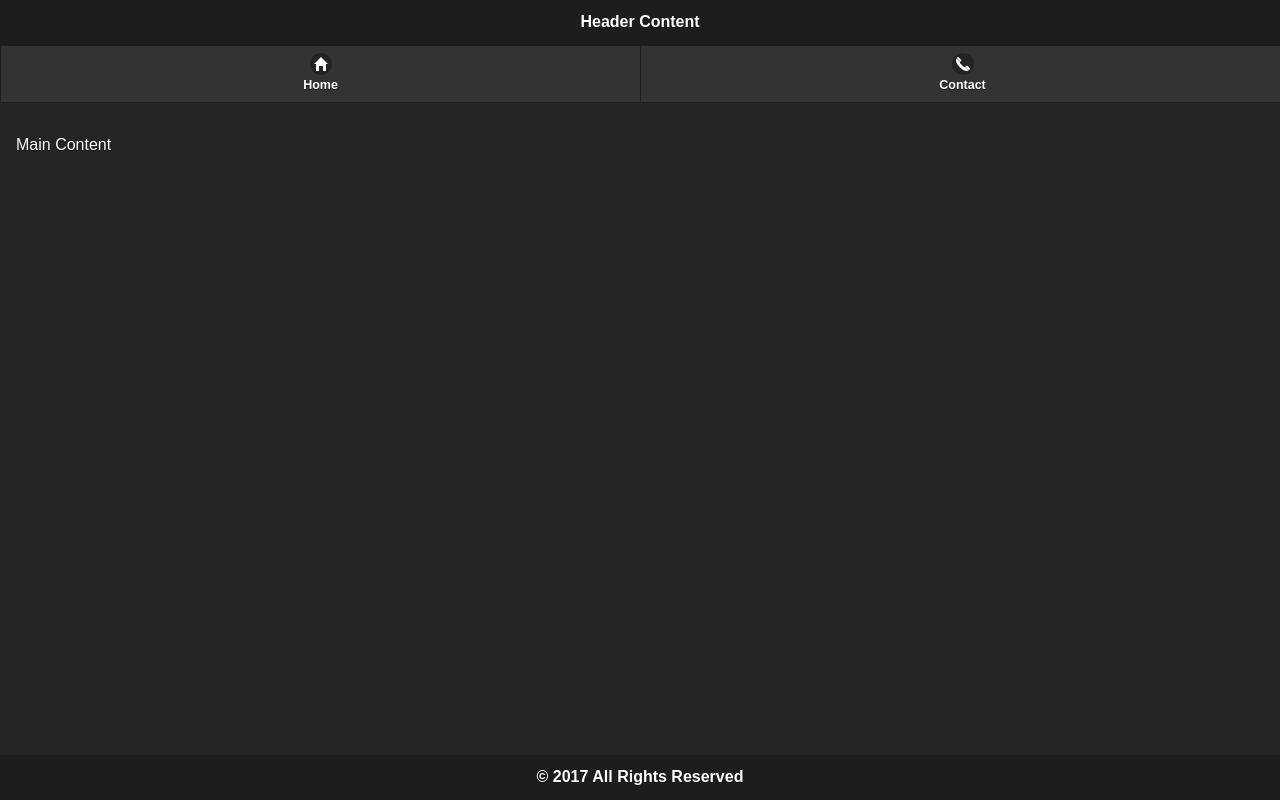
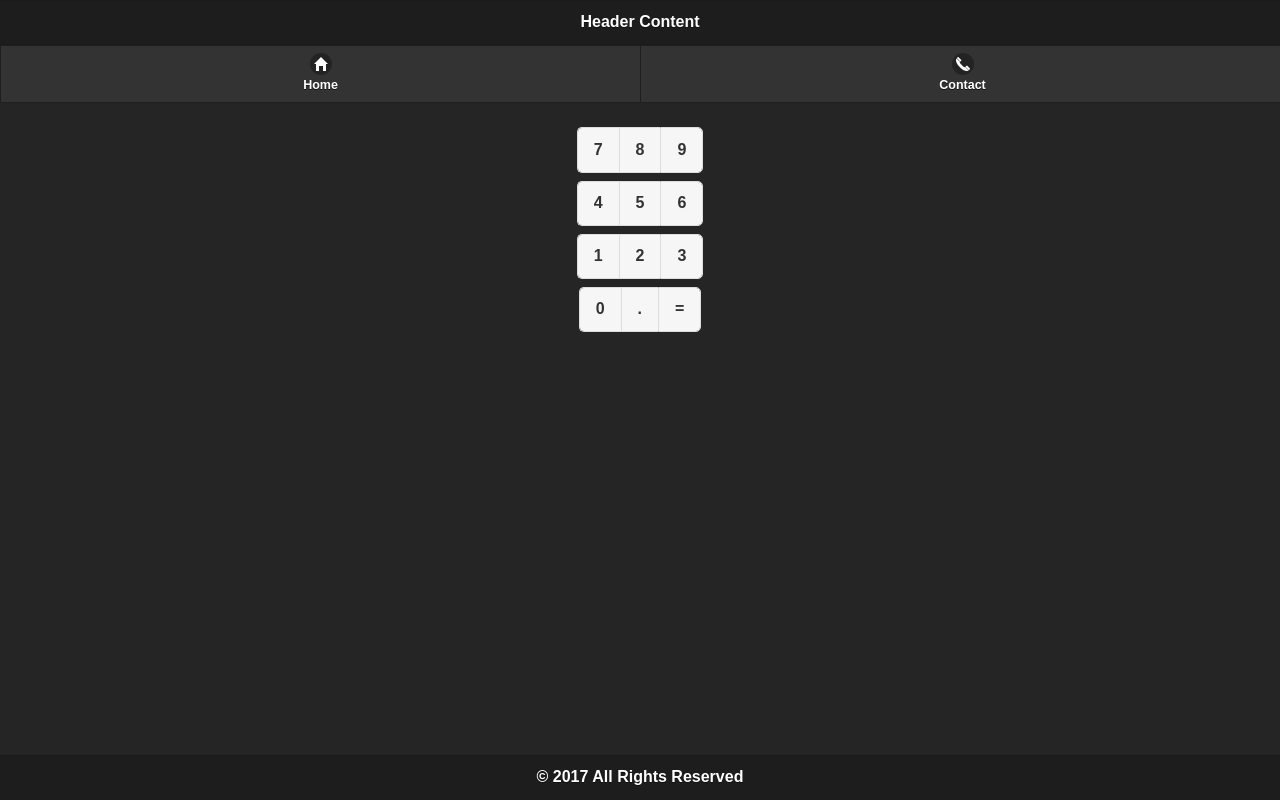
Before and after one commit to patr9240/comp3025-lesson1-laptop, a website: page index.html in a window 1280 px wide. Drawn offline with Linux system fonts and the light colour scheme.

Commit message:
Added buttons for calc

```diff
--- a/index.html
+++ b/index.html
@@ -20,9 +20,27 @@
             </ul>
         </div>
         <!-- main content -->
-        <div data-role="main" class="ui-content">
-
-            <p>Main Content</p>
+        <div data-role="main" class="ui-content ui-grid-a" style="text-align: center;">
+            <div data-role="controlgroup"" data-type="horizontal">
+                <a href="#" class="ui-btn ui-corner-all ui-shadow ui-btn-a ui-btn-inline">7</a>
+                <a href="#" class="ui-btn ui-corner-all ui-shadow ui-btn-a ui-btn-inline">8</a>
+                <a href="#" class="ui-btn ui-corner-all ui-shadow ui-btn-a ui-btn-inline">9</a>
+            </div>
+            <div data-role="controlgroup" data-type="horizontal">
+                <a href="#" class="ui-btn ui-corner-all ui-shadow ui-btn-a">4</a>
+                <a href="#" class="ui-btn ui-corner-all ui-shadow ui-btn-a">5</a>
+                <a href="#" class="ui-btn ui-corner-all ui-shadow ui-btn-a">6</a>
+            </div>
+            <div data-role="controlgroup" data-type="horizontal">
+                <a href="#" class="ui-btn ui-corner-all ui-shadow ui-btn-a">1</a>
+                <a href="#" class="ui-btn ui-corner-all ui-shadow ui-btn-a">2</a>
+                <a href="#" class="ui-btn ui-corner-all ui-shadow ui-btn-a">3</a>
+            </div>
+             <div data-role="controlgroup" data-type="horizontal">
+                <a href="#" class="ui-btn ui-corner-all ui-shadow ui-btn-a">0</a>
+                <a href="#" class="ui-btn ui-corner-all ui-shadow ui-btn-a">.</a>
+                <a href="#" class="ui-btn ui-corner-all ui-shadow ui-btn-a">=</a>
+            </div>
         </div>
         <div data-role="footer" data-position="fixed">
             <h1>&copy 2017 All Rights Reserved</h1>
```
